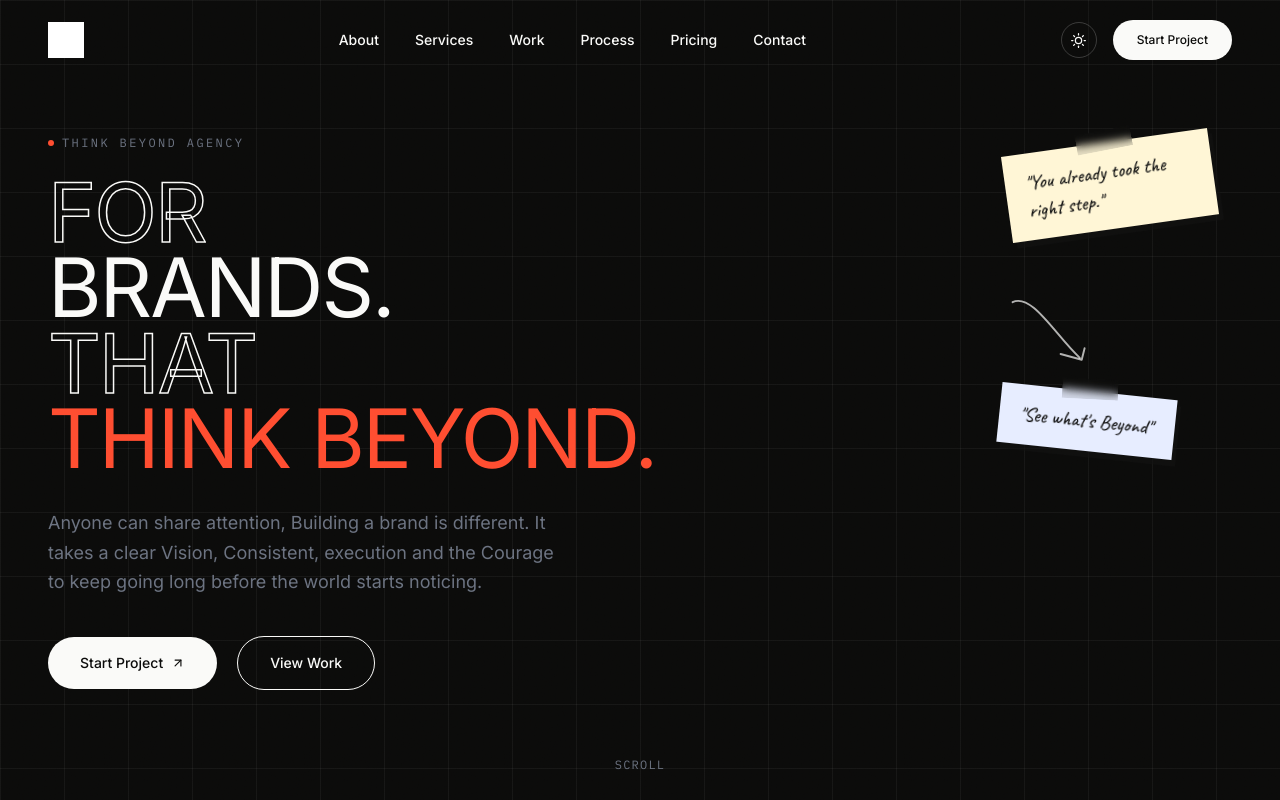
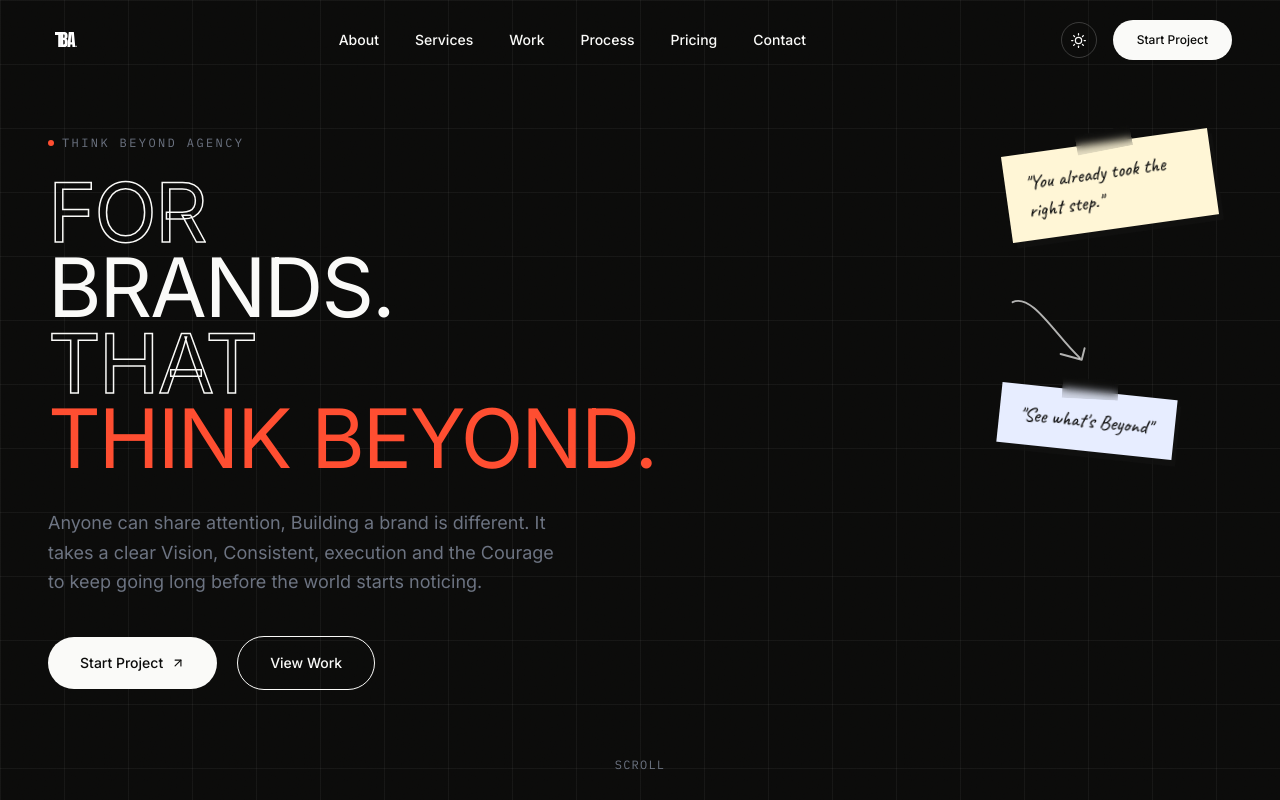
Before and after one commit to letsthinkbeyond/thinkbeyondagency., a Next.js app: page / in a window 1280 px wide. Both pictures are taken after a click on the button "Toggle dark mode". Shown: the top 800 px of the page. Built offline with nearby package versions, Linux system fonts and the light colour scheme; a web font is replaced by a local one.

Commit message:
logo dark mode

```diff
--- a/components/Logo.tsx
+++ b/components/Logo.tsx
@@ -1,5 +1,7 @@
 import Image from "next/image";
-import tbaLogo from "@/lib/TBA-LOGOS/TBA-LOGO.PNG";
+import tbaLogoWhite from "@/lib/TBA-LOGOS/TBA-LOGO-WHITE.svg";
+import tbaLogoDark from "@/lib/TBA-LOGOS/TBA-LOGO-DARK.svg";
+
 import { cn } from "@/lib/utils";
 
 type LogoSize = "navbar" | "loading" | "footer";
@@ -18,15 +20,19 @@ interface LogoProps {
 
 export default function Logo({ size = "navbar", className, priority = false }: LogoProps) {
   return (
-    <Image
-      src={tbaLogo}
-      alt="Think Beyond Agency"
-      priority={priority}
-      className={cn(
-        "object-contain object-left dark:brightness-0 dark:invert",
-        sizeClasses[size],
-        className,
-      )}
-    />
+    <div className={cn("inline-flex", sizeClasses[size])}>
+      <Image
+        src={tbaLogoDark}
+        alt="Think Beyond Agency"
+        priority={priority}
+        className={cn("block h-full w-auto object-contain object-left dark:hidden", className)}
+      />
+      <Image
+        src={tbaLogoWhite}
+        alt="Think Beyond Agency"
+        priority={priority}
+        className={cn("hidden h-full w-auto object-contain object-left dark:block", className)}
+      />
+    </div>
   );
 }
```
Also changed, not shown: lib/TBA-LOGOS/TBA-LOGO-DARK.svg (added), lib/TBA-LOGOS/TBA-LOGO-WHITE.svg (added).
